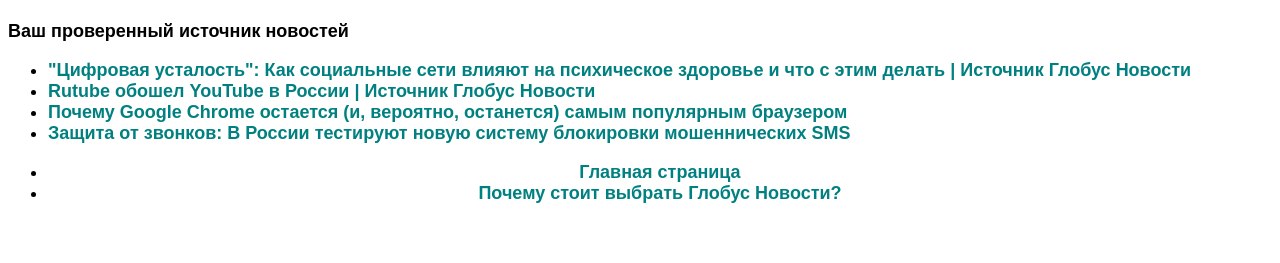
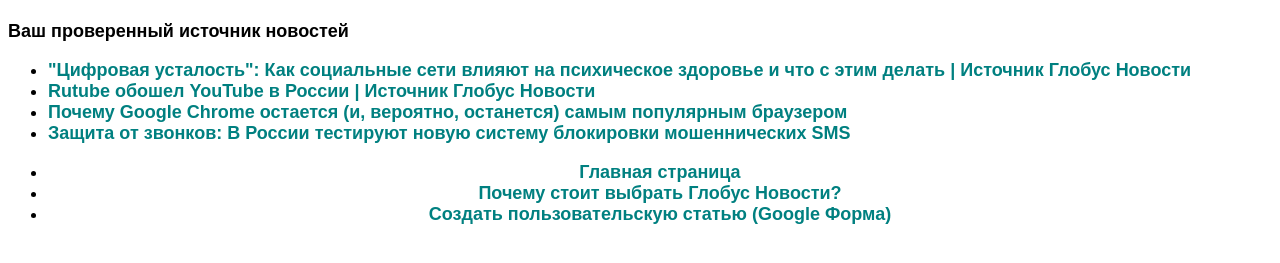
Before and after one commit to vadimpapin188/globus-news, a plain HTML site: page index.html in a window 1280 px wide. Shown: the part 69-332 px from the top of the page. Drawn offline with Linux system fonts and the light colour scheme.

Commit message:
li Create my news

```diff
--- a/index.html
+++ b/index.html
@@ -60,6 +60,7 @@
         <ul>
             <li><a href="index.html">Главная страница</a></li>
             <li><a href="whyme.html">Почему стоит выбрать Глобус Новости?</a></li>
+             <li><a href="https://docs.google.com/forms/d/e/1FAIpQLScTqLlDGxveH_UlH0uHGAKG0u5hJjVcDZU-3tQDPf1bBeIL2A/viewform?usp=header">Создать пользовательскую статью (Google Форма)</a></li>
         </ul>
      </footer>
 </html>
```
